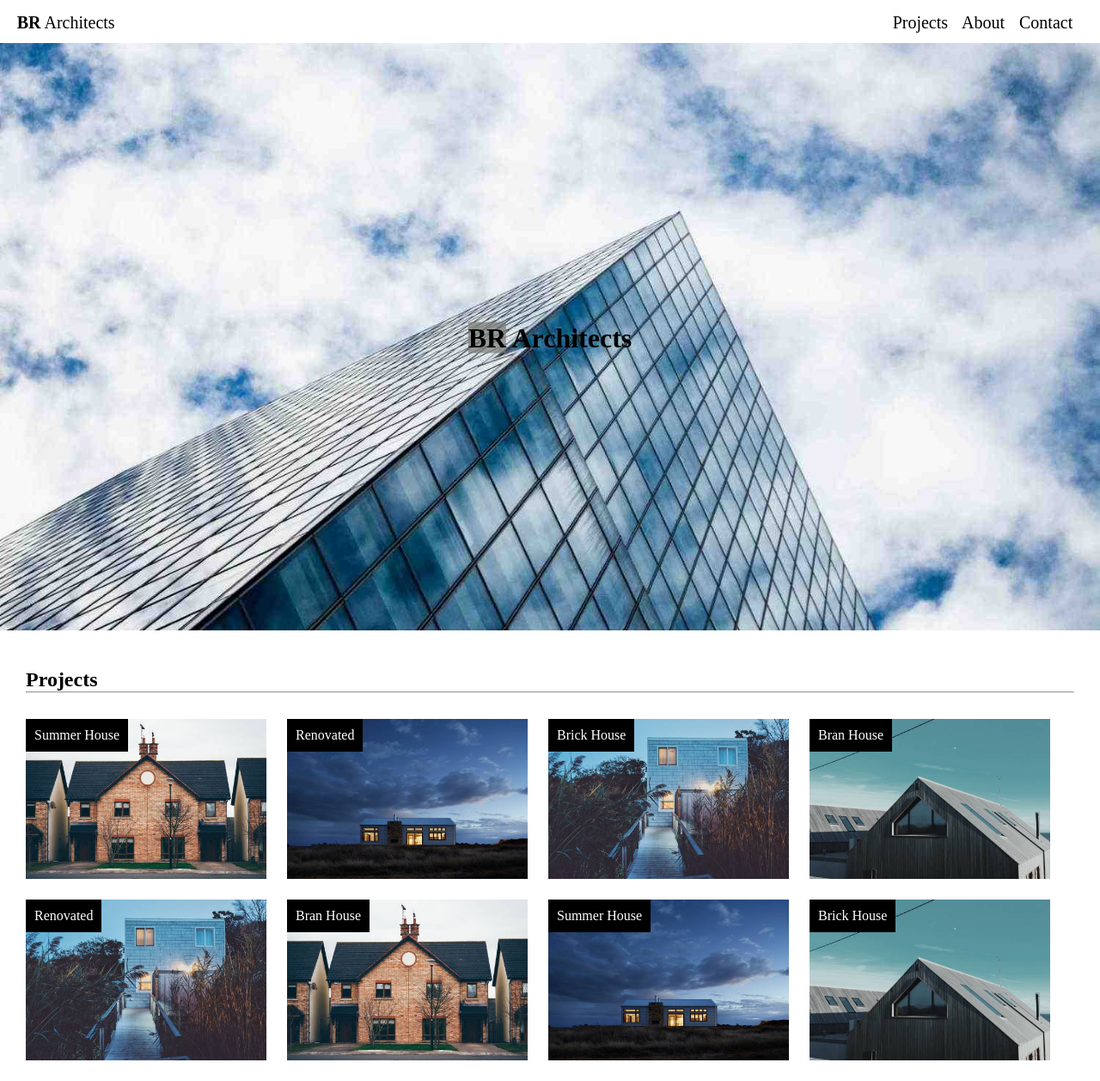
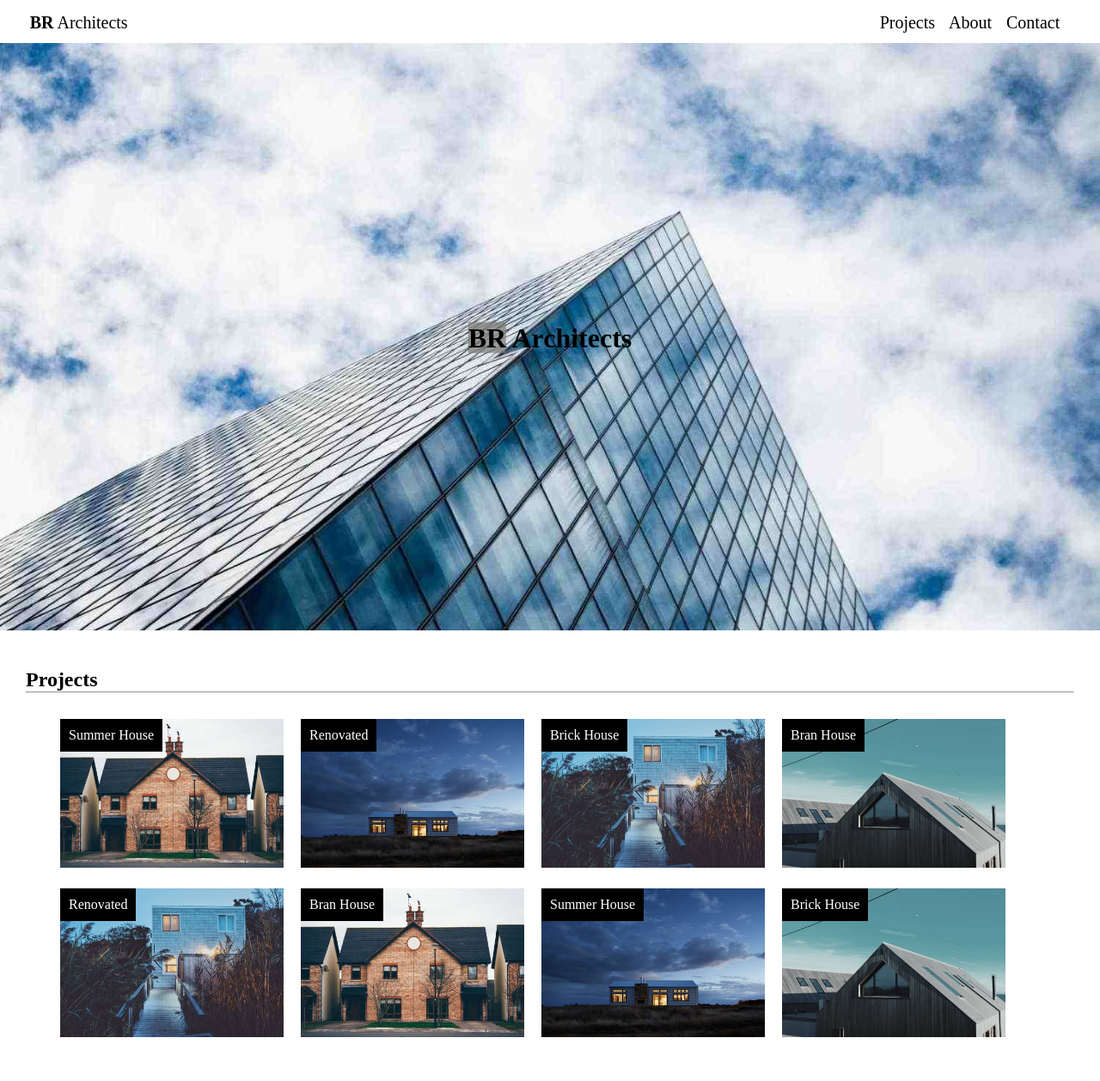
Before and after one commit to pavanummagani1/Architecture_positions, a plain HTML site: page index.html in a window 1280 px wide. Shown: the whole page at 86% size. After the commit the page ends 1230 px from the top, so only its background shows below. Drawn offline with Linux system fonts and the light colour scheme.

Commit message:
updated margins

```diff
--- a/style.css
+++ b/style.css
@@ -13,7 +13,7 @@ header>span:hover{
     background-color: #DEE5D4;
 }
 .title{
-    margin-right: 900px;
+    margin-right: 870px;
 }
 .header-items{
     margin-right: 12px;
@@ -40,12 +40,12 @@ header>span:hover{
     margin-top: 30px;
 }
 .row-1{
-    margin-bottom: 20px;
+    margin: 0px 40px 20px 40px;
 }
 .project{
-    width: 280px;
+    width: 260px;
     display: inline-block;
-    margin-right: 20px;
+    margin-right: 16px;
     position: relative;
 }
 .projectImg{
```
